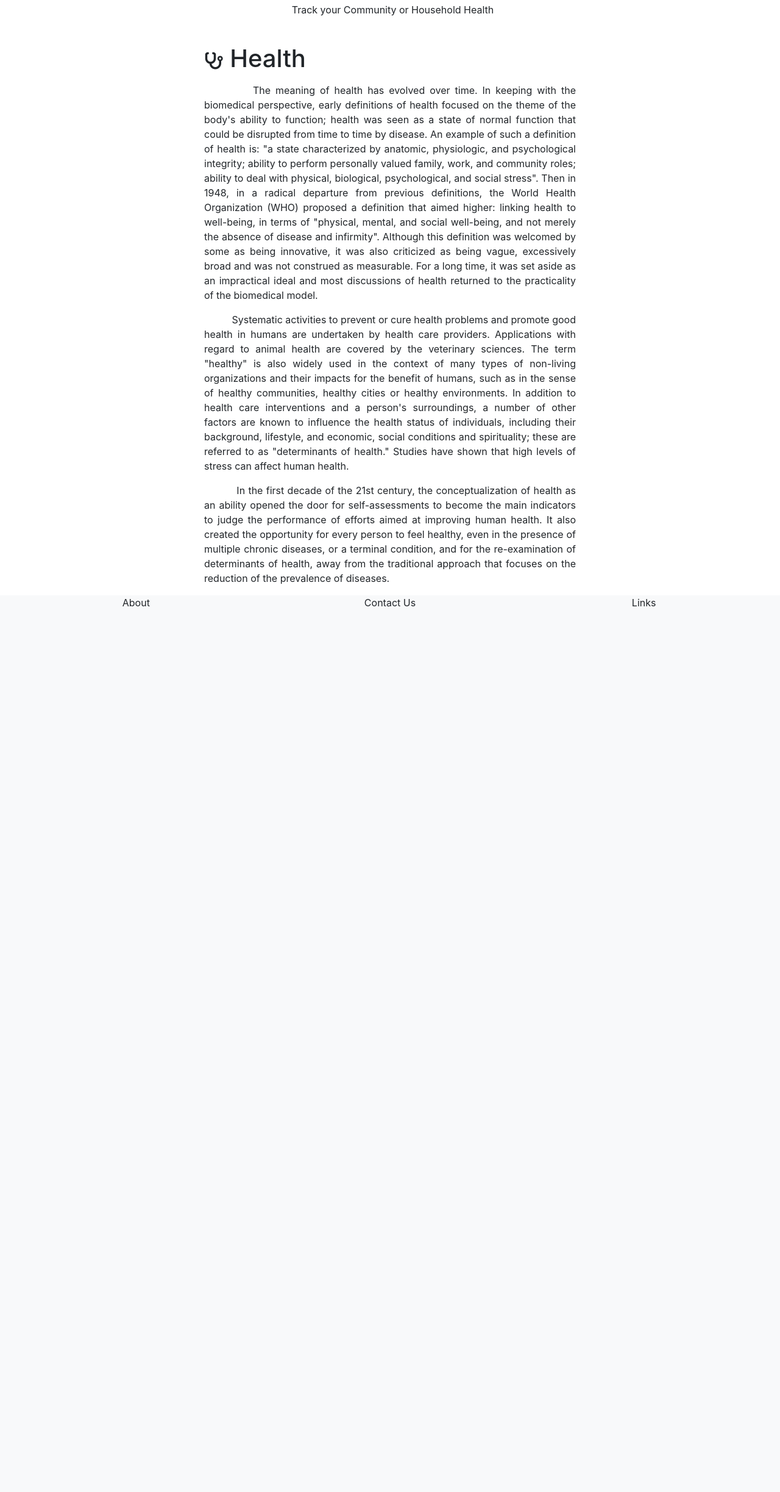
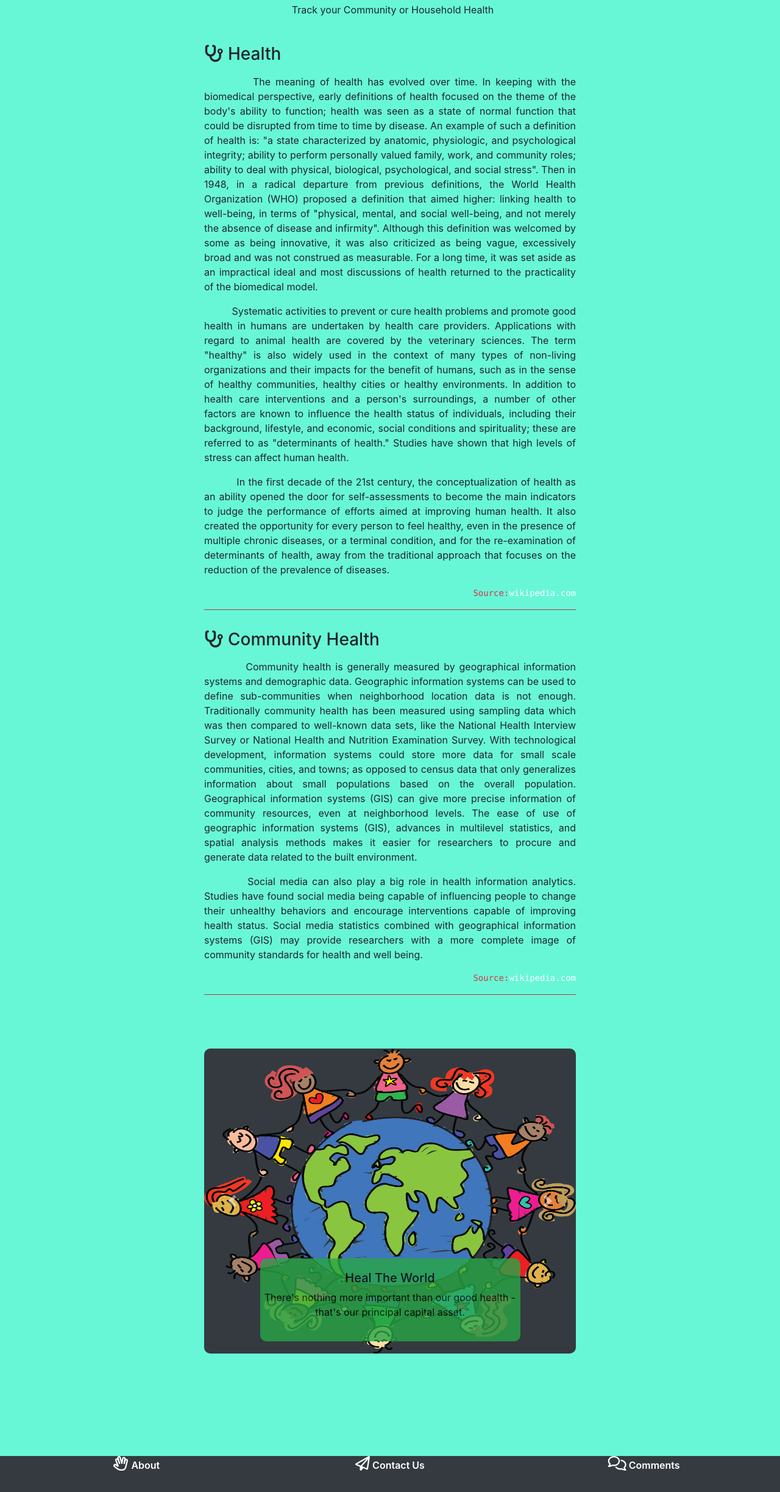
Before and after one commit to xxrakkerxx/Website_Base, a PHP site: page / in a window 1280 px wide. Shown: the part 56-2502 px from the top of the page at 61% size. Before the commit the page ends 1051 px from the top, so only its background shows below. Run offline with PHP 8.4, Linux system fonts and the light colour scheme; some libraries are stand-ins or nearby versions.

Commit message:
added some designs

```diff
--- a/css/index_healthTracking.css
+++ b/css/index_healthTracking.css
@@ -1,22 +1,43 @@
+/*Links effect*/
 a{
-    color:black;
+    color:rgb(255, 255, 255);
 }
 a:visited{
-    color:black;
+    color:rgb(255, 255, 255);
 }
 a:hover{
-    color: rgb(240, 158, 158);
+    color: rgb(255, 0, 0)
 }
+/*End of Links effect*/
 
 nav {
 font-family: 'Gill Sans', 'Gill Sans MT', 'Calibri', 'Trebuchet MS', 'sans-serif';
 }
 #loginmodal{
     font-family: 'Segoe UI', Tahoma, 'Geneva', Verdana, sans-serif;
+}
 
 
+body{
+    background-color: rgb(103, 247, 215); /*rgb(133, 238, 159);*/
 }
-
+#footer{
+   color: white;
+   font-weight: 600;
+}
 #header-title{
     top:60px;;
 }
+
+
+/*Carousel*/
+#car1, #car2, #car3{
+   opacity: 0.8;
+   color: black;
+   border-radius: 10px;
+}
+#carousel-main{
+    border-radius: 10px;
+}
+
+/*End of carousel*/
--- a/index.php
+++ b/index.php
@@ -70,7 +70,7 @@
 <div class="modal fade  " id="usr-login" data-backdrop="static" data-keyboard="false" tabindex="-1" aria-labelledby="Loginmodal" aria-hidden="true"> <!--start-->
   <div class="modal-dialog">
     <div class="modal-content">
-      <div class="modal-header  bg-success">
+      <div class="modal-header" style="background-color:rgb(133, 238, 159);">
         <p class="modal-title" id="loginmodal">Login or Register</p>
         <button type="button" class="close" data-dismiss="modal" aria-label="Close">
           <span aria-hidden="true">&times;</span>
@@ -111,14 +111,16 @@
     <!--Header-->
     <p class="col-lg-6 offset-lg-3 text-sm-center" id="header-title">&nbsp;&nbsp;Track your Community or Household Health</p>
     <!--End-->
+
+
    <br><br><br>
     <div class="container-fluid"> <!--div start-->
 
-    <!--Contents-->
-    <div class="row">
+
+    <div class="row"><!--row Contents-->
 
         <div class="col-lg-6 offset-lg-3">
-            <p><h1><i class='fas fa-stethoscope' style='font-size:28px'></i> Health</h1></p>
+            <p><h3><i class='fas fa-stethoscope' style='font-size:28px'></i> Health</h3></p>
             <p class="text-justify">&nbsp;&nbsp;&nbsp;&nbsp;&nbsp;&nbsp;&nbsp;&nbsp;&nbsp;&nbsp;The meaning of health has evolved over time.
             In keeping with the biomedical perspective, early definitions of health focused on the theme of the body's ability to function; health was seen as a state of normal function that could be disrupted from time to time by disease.
             An example of such a definition of health is: "a state characterized by anatomic, physiologic, and psychological integrity; ability to perform personally valued family, work, and community roles; ability to deal with physical, biological, psychological, and social stress".
@@ -135,22 +137,88 @@
             <p class="text-justify">&nbsp;&nbsp;&nbsp;&nbsp;&nbsp;&nbsp;&nbsp;&nbsp;&nbsp;&nbsp;In the first decade of the 21st century, the conceptualization of health as an ability opened the door for self-assessments to become the main indicators to judge the performance of efforts aimed at improving human health.
             It also created the opportunity for every person to feel healthy, even in the presence of multiple chronic diseases, or a terminal condition,
             and for the re-examination of determinants of health, away from the traditional approach that focuses on the reduction of the prevalence of diseases.</p>
+            <pre class="text-right text-danger">Source:<a href="https://en.wikipedia.org/wiki/Health" target="_blank">wikipedia.com</a></pre>
+            <hr class="bg-danger">
+        </div>
 
+        <div class="col-lg-6 offset-lg-3">
+        <p><h3><i class='fas fa-stethoscope' style="font-size:28px"></i> Community Health</h3></p>
+        <p class="text-justify">&nbsp;&nbsp;&nbsp;&nbsp;&nbsp;&nbsp;&nbsp;&nbsp;&nbsp;&nbsp;Community health is generally measured by geographical information systems and demographic data.
+          Geographic information systems can be used to define sub-communities when neighborhood location data is not enough.
+          Traditionally community health has been measured using sampling data which was then compared to well-known data sets, like the National Health Interview Survey or National Health and Nutrition Examination Survey.
+          With technological development, information systems could store more data for small scale communities, cities, and towns; as opposed to census data that only generalizes information about small populations based on the overall population.
+          Geographical information systems (GIS) can give more precise information of community resources, even at neighborhood levels.
+          The ease of use of geographic information systems (GIS), advances in multilevel statistics, and spatial analysis methods makes it easier for researchers to procure and generate data related to the built environment.
+        </p>
+
+        <p class="text-justify">&nbsp;&nbsp;&nbsp;&nbsp;&nbsp;&nbsp;&nbsp;&nbsp;&nbsp;&nbsp;Social media can also play a big role in health information analytics.
+          Studies have found social media being capable of influencing people to change their unhealthy behaviors and encourage interventions capable of improving health status.
+          Social media statistics combined with geographical information systems (GIS) may provide researchers with a more complete image of community standards for health and well being.
+
+        </p>
+        <pre class="text-right text-danger">Source:<a href="https://en.wikipedia.org/wiki/Community_health#:~:text=Community%20health%20is%20a%20branch,its%20impact%20on%20people's%20health." target="_blank">wikipedia.com</a></pre>
+        <hr class="bg-danger">
+    </div>
+
+
+        <div class="col-lg-6 offset-lg-3">
+        <br><br><br>
+        <div id="carouselbox" class="carousel slide carousel-fade" data-ride="carousel" >
+        <div class="carousel-inner" id="carousel-main">
+          <div class="carousel-item active bg-dark" data-interval="10000">
+            <img src="img/heal-world.png" class="d-block w-100" style="height:500px;"alt="heal the world">
+
+            <div class="carousel-caption d-none d-md-block bg-success" id="car1">
+            <h5>Heal The World</h5>
+            <p>There's nothing more important than our good health - that's our principal capital asset.</p>
+            </div>
+
+          </div>
+          <div class="carousel-item bg-dark" data-interval="2000" id="carousel-main">
+            <img src="img/healthy-lifestyle.png" class="d-block w-100" style="height:500px;" alt="healthy">
+
+            <div class="carousel-caption d-none d-md-block bg-success"  id="car2">
+            <h5>Make it a Better Place!</h5>
+            <p>Happiness is nothing more than good health and a bad memory.</p>
+            </div>
+
+          </div>
+          <div class="carousel-item bg-dark" id="carousel-main">
+            <img src="img/better-world.png" class="d-block w-100" style="height:500px;" alt="...">
+
+            <div class="carousel-caption d-none d-md-block bg-success"  id="car3">
+            <h5>For you and for me!</h5>
+            <p>All the money in the world can't buy you back good health.</p>
+            </div>
+
+          </div>
+        </div>
+        <a class="carousel-control-prev" href="#carouselbox" role="button" data-slide="prev">
+          <span class="carousel-control-prev-icon" aria-hidden="true"></span>
+          <span class="sr-only">Previous</span>
+        </a>
+        <a class="carousel-control-next" href="#carouselbox" role="button" data-slide="next">
+          <span class="carousel-control-next-icon" aria-hidden="true"></span>
+          <span class="sr-only">Next</span>
+        </a>
+      </div>
 
         </div>
 
-    </div>
-    <!--Contents end-->
+    </div><!--row Contents end-->
+
 
     </div><!--div end-->
 
-    <div class="d-flex flex-wrap align-content-end bg-light container-fluid text-center" >
+    <br><br><br><br><br><br><br>
+    <div class="d-flex flex-wrap  bg-dark container-fluid text-center justify-content-around pb-3" id="footer">
 
-  <p class="col-sm-4">About</p>
-  <p class="col-sm-4">Contact Us</p>
-  <p class="col-sm-4">Links</p>
+    <p class="col-sm-4"><i class='far fa-hand-spock' style='font-size:24px'></i> <a href="#">About</a></p>
+    <p class="col-sm-4"><i class='far fa-paper-plane' style='font-size:24px'></i> <a href="#">Contact Us</a></p>
+    <p class="col-sm-4"><i class='far fa-comments' style='font-size:24px'></i> <a href="#">Comments</a></p>
 
-</div>
+    </div>
+
 
 </body>
 </html>
```
Also changed, not shown: img/better-world.png (added), img/heal-world.png (added), img/healthy-lifestyle.png (added).
